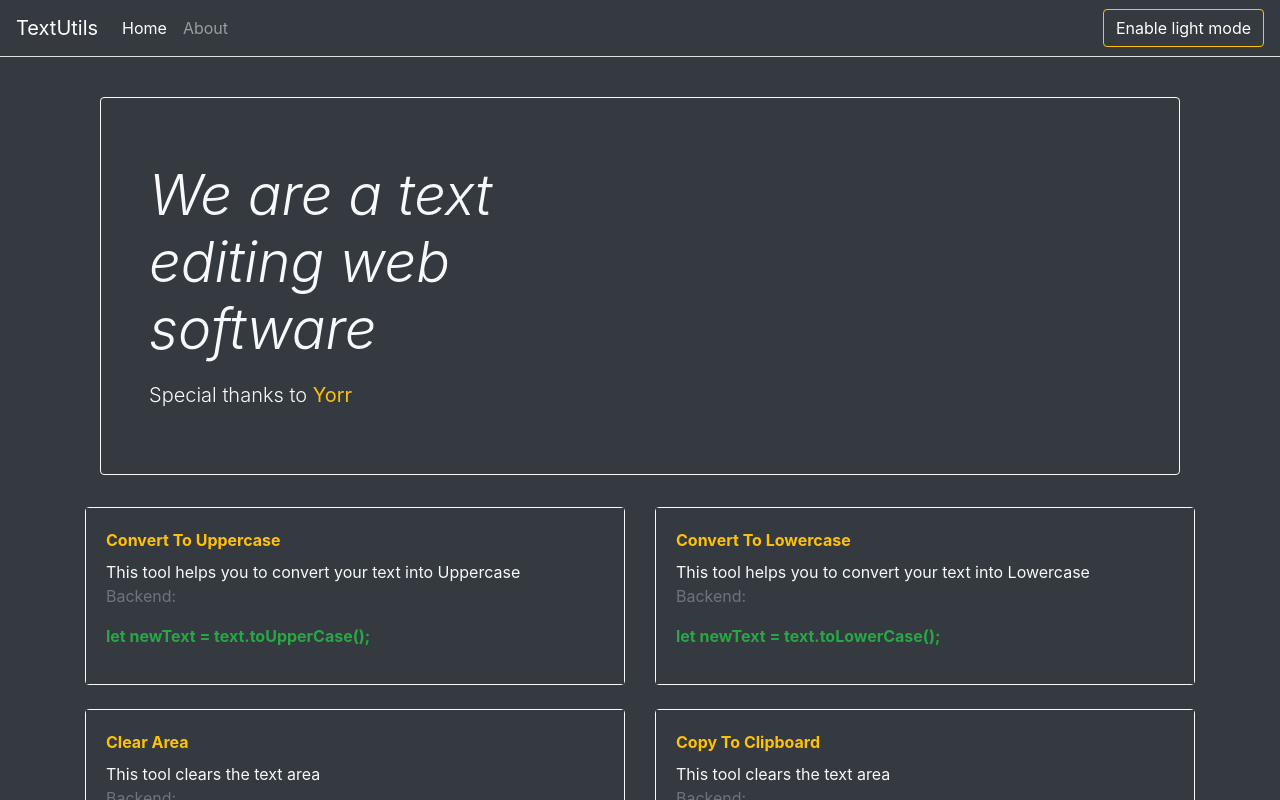
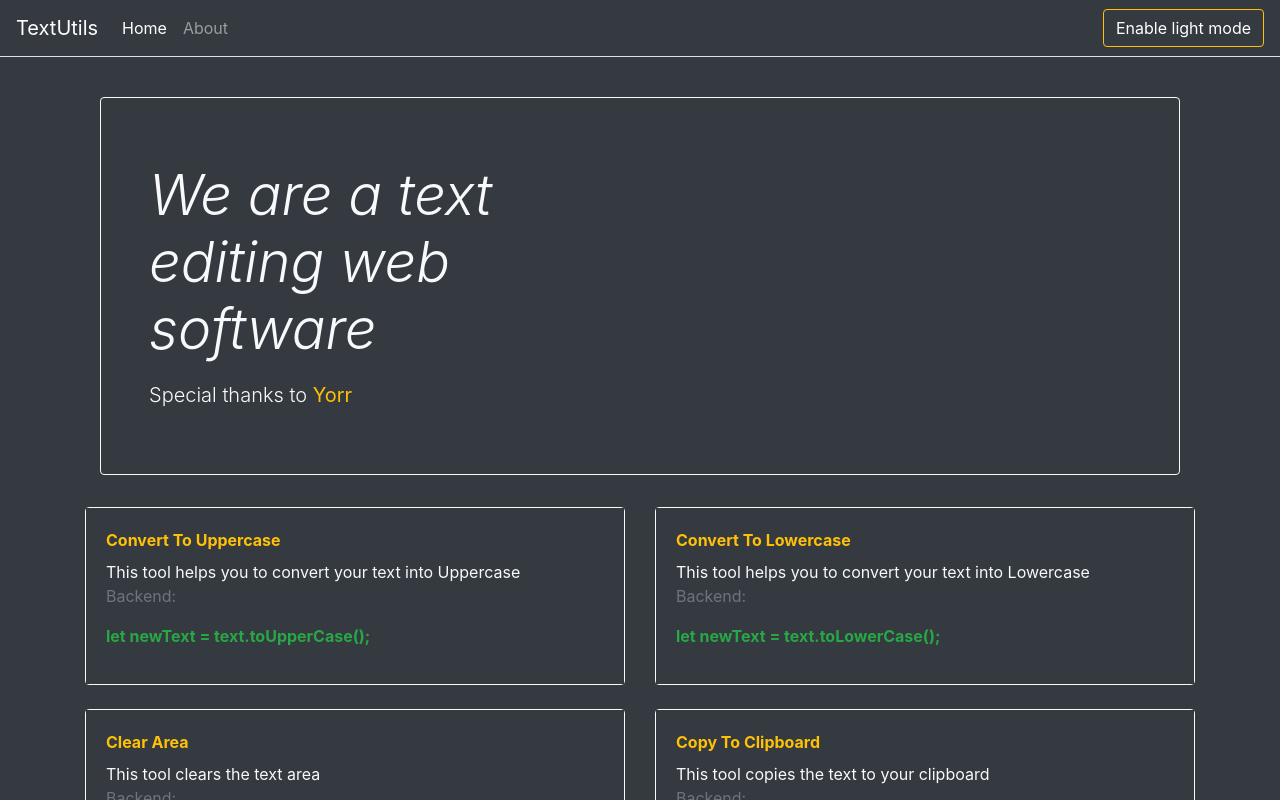
Before and after one commit to amuwal/React-TextUtils-WithAboutPage, a React (Create React App) app: page /about in a window 1280 px wide. Shown: the top 800 px of the page. Built offline with nearby package versions, Linux system fonts and the light colour scheme.

Commit message:
About.js Fixed Spelling Mistake

```diff
--- a/src/components/About.js
+++ b/src/components/About.js
@@ -53,7 +53,7 @@ export default function About(props) {
             <div className={`kuro bg-${props.toggleDark} card-body d-flex flex-column align-items-start`}>
               <strong className="d-inline-block mb-2 text-warning">Copy To Clipboard</strong>
 
-              <p className={`shiro text-${props.toggleLight} card-text mb-auto`}>This tool clears the text area</p>
+              <p className={`shiro text-${props.toggleLight} card-text mb-auto`}>This tool copies the text to your clipboard</p>
               <p className='text-secondary' href="/">Backend:</p>
               <p className='text-success'><strong>navigator.clipboard.writeText(text)</strong></p>
             </div>
```
